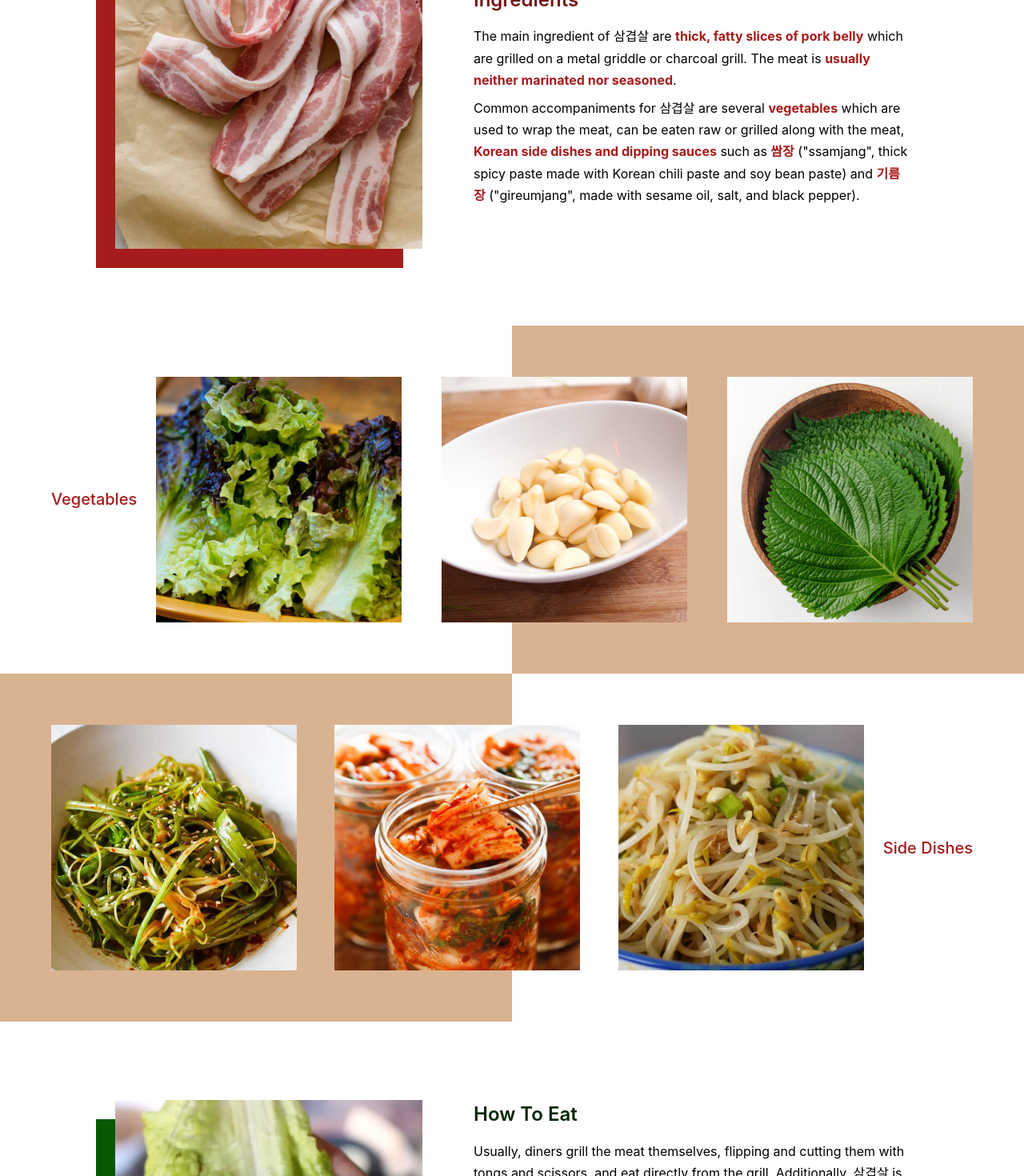
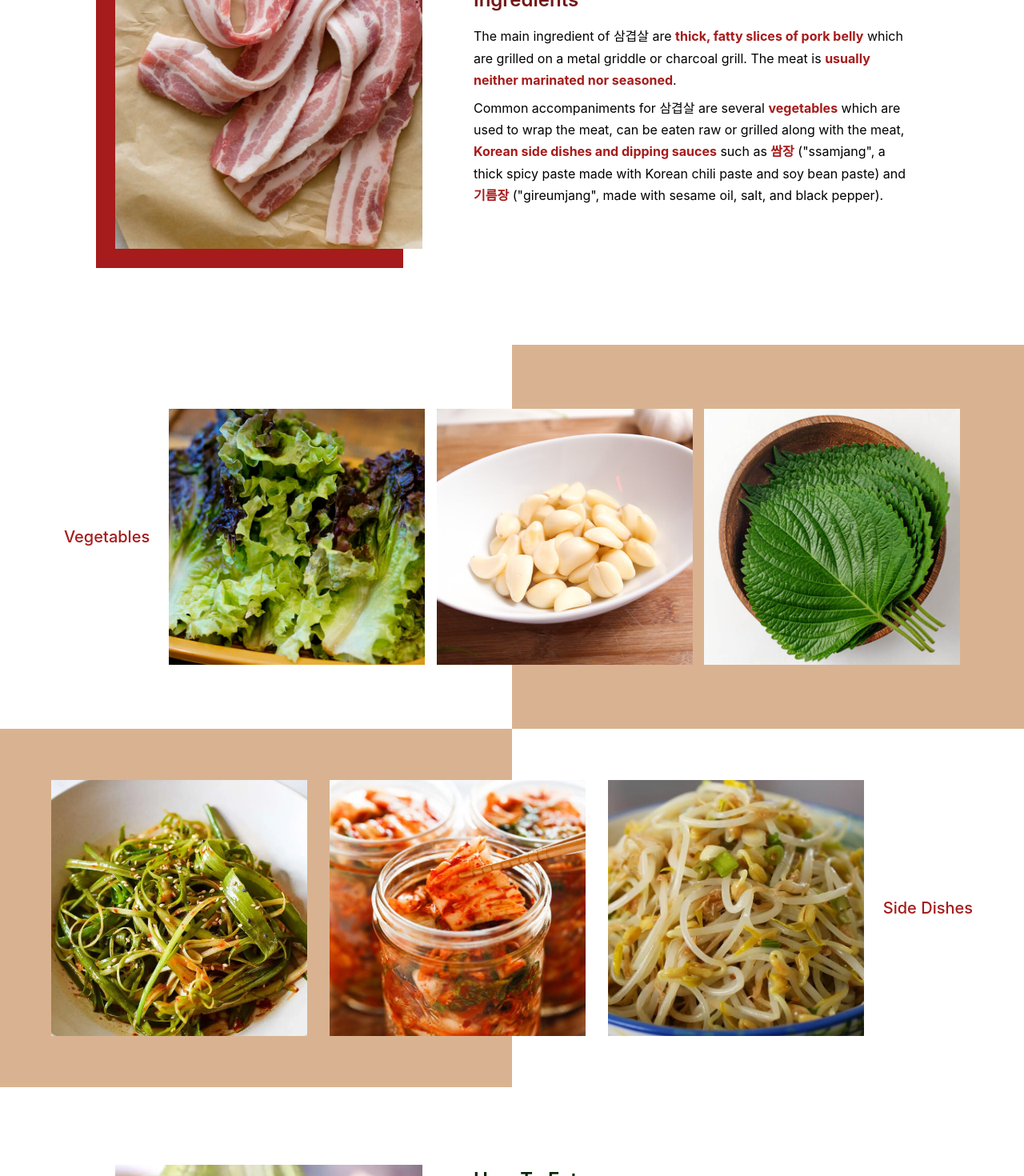
Before and after one commit to d-mini/mediendesign, a React (Create React App) app: page / in a window 1280 px wide. Shown: the part 1940-3410 px from the top of the page at 80% size. Built offline with nearby package versions, Linux system fonts and the light colour scheme.

Commit message:
FIX responsive spacing

```diff
--- a/src/components/About.js
+++ b/src/components/About.js
@@ -3,8 +3,8 @@ import './Section.css';
 
 function About() {
     return (
-        <div className='about w-full'>
-            <div className='py-20 px-12 sm:py-24 sm:px-36'>
+        <div className='about'>
+            <div className='w-full py-16 px-12 xl:py-24 xl:px-36'>
                 <div className='relative grid gap-8 lg:gap-16 lg:grid-cols-2 grid-rows-1'>
                     <div className='relative text-center lg:text-right'>
                         <h1 className='text-primary mb-3'>About</h1>
@@ -17,7 +17,7 @@ function About() {
                     </div>
                     <div className='border-t-2 border-primary lg:absolute h-full lg:col-start-1 lg:col-end-3 lg:left-1/2 lg:border-t-0 lg:border-l-2'></div>
                     <div className='relative self-center'>
-                        <div className='grid grid-cols-2 lg:grid-cols-[32px_minmax(0,_1fr)] grid-rows-3 gap-x-4 gap-y-2 items-end'>
+                        <div className='grid grid-cols-[minmax(0,_1fr)_minmax(128px,_1fr)] grid-rows-3 lg:grid-cols-[32px_minmax(0,_1fr)]  gap-x-4 gap-y-2 items-start lg:items-end'>
                             <span className='text-primary-light text-3xl font-semibold text-right lg:text-left'>삼</span>
                             <span>"sam" - three</span>
 
@@ -34,7 +34,7 @@ function About() {
             </div>
 
             <div className='w-full section-color'>
-                <div className='text-center text-white py-20 px-12 sm:py-24 sm:px-24'>
+                <div className='text-center text-white py-16 px-12 sm:px-20 xl:py-24 xl:px-48'>
                     <h2 className='text-primary-light mb-3'>More Interesting Facts</h2>
                     <ul className='list-disc'>
                         <li className='mb-2'>
--- a/src/components/Gallery.css
+++ b/src/components/Gallery.css
@@ -1,16 +1,16 @@
 @import '../variables.css';
 
 .galleryImage {
-    height: 70vw;
-    width: 70vw;
+    height: 75vw;
+    width: 75vw;
 
     position: relative;
 }
 
 @media (min-width: 640px) {
     .galleryImage {
-        height: 24vw;
-        width: 24vw;
+        height: 25vw;
+        width: 25vw;
     }
 }
 
--- a/src/components/HowTo.js
+++ b/src/components/HowTo.js
@@ -41,17 +41,19 @@ function HowTo() {
                 }
             >
             </ShadowImageSection>
-            <div className='w-full flex flex-col gap-8 pt-0 pb-20 px-12 sm:pb-24 sm:px-36 text-center'>
+            <div className='w-full flex flex-col gap-8 pt-6 pb-12 px-12 sm:px-20 lg:pb-24 lg:px-28 xl:px-36 text-center'>
                 <div className='relative'>
+                    <p className='mb-2'>
+                        삼겹살 is often accompanied by shots of <span className='font-bold text-primary-light'>소주</span> („soju“, a rice-based Korean liquor) as it helps to wash away the greasiness of the grilled meat.
+                    </p>
                     <p>
-                        삼겹살 is often accompanied by shots of <span className='font-bold text-primary-light'>소주</span> („soju“, a rice-based Korean liquor) as it helps to wash away the greasiness of the grilled meat.
                         Other than that, 삼겹살 is often served alongside <span className='font-bold text-primary-light'>된장찌개</span> ("doenjang-jjigae", a Korean soybean paste stew).
                         At the end, leftover meat is sometimes also mixed with rice, seaweed flakes, and seasonings to make <span className='font-bold text-primary-light'>볶음밥</span> ("bokkeum-bap", fried rice) on the grill.
                     </p>
-                    <div className='absolute -right-8 sm:-right-16 xl:-right-24 top-0 h-full max-h-24'>
-                        <img src={soju} alt='Soju' className='h-full w-auto -rotate-12' />
-                        <span>Test</span>
-                    </div>
+                    <figure className='hidden sm:block absolute -right-8 sm:-right-12 lg:-right-16 xl:-right-20 top-0 h-full max-h-24'>
+                        <img src={soju} alt='Soju' className='h-full w-auto' />
+                        <figcaption className='text-center text-sm italic'>Soju</figcaption>
+                    </figure>
                 </div>
                 <div>
                     <h2 className='text-primary-light mb-3'>Enjoy 삼겹살 With Others!</h2>
@@ -61,13 +63,13 @@ function HowTo() {
                 </div>
             </div>
 
-            <div className='w-full section-color'>
-                <div className='py-12 px-12 sm:py-16 sm:px-16 flex flex-col sm:flex-row gap-8'>
-                    <figure>
+            <div className='w-full py-12 px-8 sm:py-16 sm:px-16 xl:py-20 xl:px-20 section-color'>
+                <div className='grid grid-cols-1 sm:grid-cols-2 gap-12 sm:gap-8'>
+                    <figure className='grow-1'>
                         <img src={doenjang} alt='Stew' />
                         <figcaption className='text-center text-white font-medium text-sm italic'>된장찌개 "doenjang-jjigae"</figcaption>
                     </figure>
-                    <figure>
+                    <figure className='grow-1'>
                         <img src={bokkeumBap} alt='Fried Rice' />
                         <figcaption className='text-center text-white font-medium text-sm italic'>볶음밥 "bokkeum-bap"</figcaption>
                     </figure>
--- a/src/components/Ingredients.js
+++ b/src/components/Ingredients.js
@@ -32,15 +32,15 @@ function Ingredients() {
                             The main ingredient of 삼겹살 are <span className='font-bold text-white lg:text-secondary-light'>thick, fatty slices of pork belly</span> which are grilled on a metal griddle or charcoal grill. The meat is <span className='font-bold text-white lg:text-secondary-light'>usually neither marinated nor seasoned</span>.
                         </p>
                         <p>
-                            Common accompaniments for 삼겹살 are several <span className='font-bold text-white lg:text-secondary-light'>vegetables</span> which are used to wrap the meat, can be eaten raw or grilled along with the meat, <span className='font-bold text-white lg:text-secondary-light'>Korean side dishes and dipping sauces</span> such as <span className='font-bold text-white lg:text-secondary-light'>쌈장</span> ("ssamjang", thick spicy paste made with Korean chili paste and soy bean paste) and <span className='font-bold text-white lg:text-secondary-light'>기름장</span> ("gireumjang", made with sesame oil, salt, and black pepper).
+                            Common accompaniments for 삼겹살 are several <span className='font-bold text-white lg:text-secondary-light'>vegetables</span> which are used to wrap the meat, can be eaten raw or grilled along with the meat, <span className='font-bold text-white lg:text-secondary-light'>Korean side dishes and dipping sauces</span> such as <span className='font-bold text-white lg:text-secondary-light'>쌈장</span> ("ssamjang", a thick spicy paste made with Korean chili paste and soy bean paste) and <span className='font-bold text-white lg:text-secondary-light'>기름장</span> ("gireumjang", made with sesame oil, salt, and black pepper).
                         </p>
                     </div>
                 }
             >
             </ShadowImageSection>
 
-            <div className='w-full section-color-right'>
-                <div className='flex flex-col xl:flex-row items-center justify-center gap-4 xl:gap-6 py-12 px-12 sm:py-16 sm:px-16'>
+            <div className='w-full py-12 px-8 sm:pb-8 sm:pt-4 sm:px-12 lg:py-16 lg:px-16 xl:py-20 xl:px-20 section-color-right'>
+                <div className='flex flex-col xl:flex-row items-center justify-center gap-2 xl:gap-6'>
                     <h2 className='text-secondary-light sm:self-start xl:self-auto xl:text-right'>Vegetables</h2>
                     <Gallery>
                         <GalleryImage label='Lettuce' description=''>
@@ -58,8 +58,8 @@ function Ingredients() {
                 </div>
             </div>
 
-            <div className='w-full section-color-left'>
-                <div className='flex flex-col xl:flex-row items-center justify-center gap-4 xl:gap-6 py-12 px-12 sm:py-16 sm:px-16'>
+            <div className='w-full py-12 px-8 sm:pb-8 sm:pt-4 sm:px-12 lg:py-16 lg:px-16 section-color-left'>
+                <div className='flex flex-col xl:flex-row items-center justify-center gap-2 xl:gap-6'>
                     <h2 className='text-secondary-light order-first xl:order-last sm:self-end xl:self-auto flex-shrink-0'>Side Dishes</h2>
                     <Gallery>
                         <GalleryImage label='파 무침' description={
--- a/src/components/Section.css
+++ b/src/components/Section.css
@@ -35,13 +35,22 @@
 
 @media (min-width: 768px) {
     .shadow-image {
-        height: 30vw;
+        min-height: 30vw;
+        width: 100%;
     }
 }
 
 @media (min-width: 1024px) {
     .shadow-image {
-        max-width: 30vw;
+        height: 40vw;
+        max-width: 40vw;
+    }
+}
+
+@media (min-width: 1280px) {
+    .shadow-image {
+        max-height: 30vh;
+        max-width: 40vw;
     }
 }
 
--- a/src/components/ShadowImageSection.js
+++ b/src/components/ShadowImageSection.js
@@ -3,11 +3,11 @@ import './Section.css';
 
 function ShadowImageSection(props) {
     return (
-        <div className='w-full py-20 px-12 sm:py-24 sm:px-36 '>
+        <div className='w-full py-12 px-12 lg:px-20 lg:py-24 xl:px-36 mt-6 lg:mt-0 mb-6'>
             <div className='h-full w-full flex flex-col gap-8 lg:gap-16 lg:flex-row items-center relative z-0'>
-                <div className={`shadow-image lg:relative z-0 w-full h-full`}>
+                <div className={`shadow-image lg:relative z-0`}>
                     <div className='w-full h-full'>{props.image}</div>
-                    <div className={`w-auto h-auto lg:w-full lg:h-full absolute bg-${props.color}-light -top-6 -right-8 -bottom-6 -left-8 lg:top-6 lg:right-6 lg:left-auto lg:bottom-auto -z-[1]`}></div>
+                    <div className={`w-auto h-auto lg:w-full lg:h-full absolute bg-${props.color}-light -top-4 -right-8 -bottom-4 -left-8 lg:top-6 lg:right-6 lg:left-auto lg:bottom-auto -z-[1]`}></div>
                 </div>
                 <div className='relative z-0 flex flex-col text-center justify-center lg:text-left'>
                     {props.title}
```
